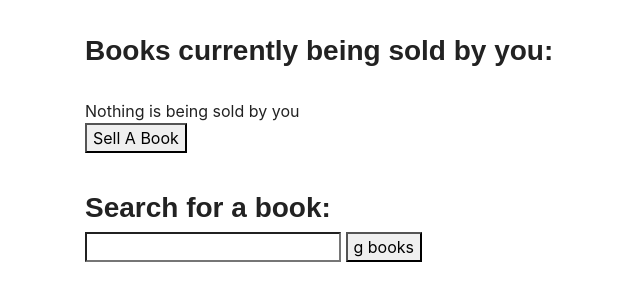
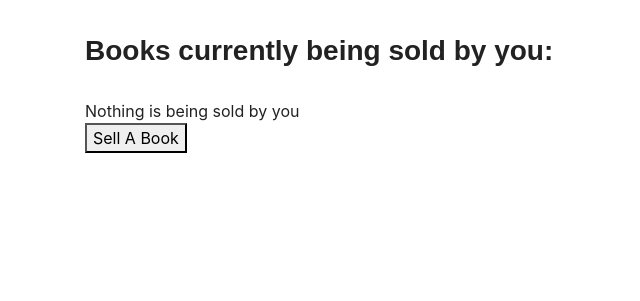
Before and after one commit to debuggedBrain/bookScape, a PHP site: page /php/success.php in a window 1280 px wide. Shown: the part 312-613 px from the top of the page, without its empty margins (0-640 px from the left). Run offline with PHP 8.4, Linux system fonts and the light colour scheme; the visitor is signed in with stand-in values (Sample User, id 1); data that the repository does not hold is empty; some libraries are stand-ins or nearby versions; some web fonts are replaced.

Commit message:
Update success.php

```diff
--- a/php/success.php
+++ b/php/success.php
@@ -91,13 +91,5 @@
       <form action="../html/sellBooks.php">
          <button type="submit">Sell A Book</button>
       </form>
-      <br>
-      <h3>Search for a book:</h3>
-      <input type = "search" id = "books">
-      <label for "search"><label>
-      <button type = "button" id = "b">g books</button>
-      <div id="result"></div>
-      <script src ="https://ajax.googleapis.com/ajax/libs/jquery/3.3.1/jquery.min.js"></script>
-      <script src = "../html/my.js"></script>
    </body>
 </html>
```
